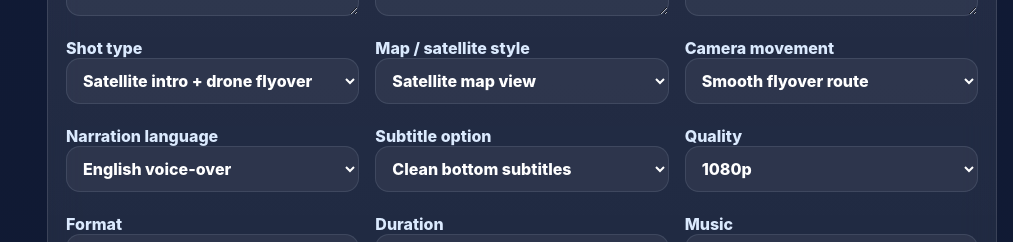
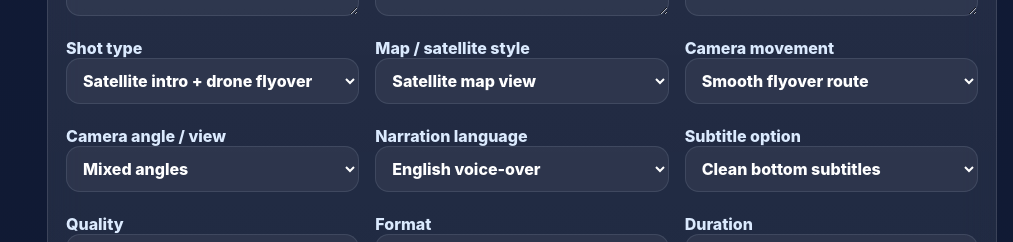
Before and after one commit to olcayto44/crelavo-vercel-upload, a Next.js app: page /dashboard/drone-shoot in a window 1280 px wide. Shown: the part 1520-1762 px from the top of the page, without its empty margins (267-1280 px from the left). Built offline with nearby package versions, Linux system fonts and the light colour scheme; no server answers.

Commit message:
add drone camera angle selector

```diff
--- a/src/components/DroneShootControlPanel.tsx
+++ b/src/components/DroneShootControlPanel.tsx
@@ -42,6 +42,7 @@ type DroneState = {
   format: string;
   duration: string;
   musicStyle: string;
+  cameraAngle: string;
   referenceNote: string;
   extraNote: string;
   materialPurpose: string;
@@ -60,6 +61,16 @@ const qualityOptions = ["1080p", "1080p premium", "720p preview", "4K"];
 const formatOptions = ["Vertical 9:16", "Horizontal 16:9", "Square 1:1"];
 const durationOptions = ["30 sec", "35 sec", "45 sec", "60 sec"];
 const musicOptions = ["Cinematic ambient music", "Premium cinematic music", "Travel / real estate feel", "No music", "Custom in prompt"];
+const cameraAngleOptions = [
+  "Mixed angles",
+  "Top-down bird's-eye view",
+  "45-degree angled aerial view",
+  "Low-altitude close flyover",
+  "Side tracking shot",
+  "Left-to-right flyover",
+  "Right-to-left flyover",
+  "Orbit around location"
+];
 const materialPurposeOptions = [
   { value: "drone_map_reference", label: "Map / satellite reference" },
   { value: "drone_route_reference", label: "Route reference" },
@@ -82,6 +93,7 @@ function initialState(): DroneState {
     format: "Vertical 9:16",
     duration: "35 sec",
     musicStyle: musicOptions[0],
+    cameraAngle: cameraAngleOptions[0],
     referenceNote: "",
     extraNote: "",
     materialPurpose: materialPurposeOptions[0].value,
@@ -166,6 +178,7 @@ export function DroneShootControlPanel() {
       format: state.format,
       duration: state.duration,
       musicStyle: state.musicStyle,
+      cameraAngle: state.cameraAngle,
       referenceNote: state.referenceNote.trim(),
       extraNote: state.extraNote.trim(),
       uploadedMaterials: state.uploadedMaterials
@@ -173,7 +186,7 @@ export function DroneShootControlPanel() {
     const materialSummary = state.uploadedMaterials.length
       ? state.uploadedMaterials.map((item) => `${item.title} (${item.reference_type}, ${item.kind}): ${item.file_url}`).join(" | ")
       : "not uploaded";
-    const prompt = `Create an AI drone / satellite-style location video for ${droneDetails.locationAddress}. Route/path: ${droneDetails.routePath || "not provided"}. Marked map/satellite area: ${droneDetails.markedArea || "not provided"}. Shot type: ${droneDetails.shotType}. Map/satellite style: ${droneDetails.mapStyle}. Camera movement: ${droneDetails.cameraMovement}. Quality: ${droneDetails.quality}. Format: ${droneDetails.format}. Duration target: ${droneDetails.duration}. Use ${droneDetails.narrationLanguage} and ${droneDetails.subtitleOption}. Music direction: ${droneDetails.musicStyle}. Reference note: ${droneDetails.referenceNote || "not provided"}. Uploaded drone reference files: ${materialSummary}. Extra note: ${droneDetails.extraNote || "not provided"}. Include route/camera planning, location labels, aerial-style visuals, narration, music and final MP4 delivery. This is AI-only drone-style production, not a real physical drone shoot.`;
+    const prompt = `Create an AI drone / satellite-style location video for ${droneDetails.locationAddress}. Route/path: ${droneDetails.routePath || "not provided"}. Marked map/satellite area: ${droneDetails.markedArea || "not provided"}. Shot type: ${droneDetails.shotType}. Map/satellite style: ${droneDetails.mapStyle}. Camera movement: ${droneDetails.cameraMovement}. Camera angle / view: ${droneDetails.cameraAngle}. Quality: ${droneDetails.quality}. Format: ${droneDetails.format}. Duration target: ${droneDetails.duration}. Use ${droneDetails.narrationLanguage} and ${droneDetails.subtitleOption}. Music direction: ${droneDetails.musicStyle}. Reference note: ${droneDetails.referenceNote || "not provided"}. Uploaded drone reference files: ${materialSummary}. Extra note: ${droneDetails.extraNote || "not provided"}. Include route/camera planning, location labels, aerial-style visuals, narration, music and final MP4 delivery. This is AI-only drone-style production, not a real physical drone shoot.`;
 
   try {
     const { data: sessionData } = await supabaseBrowser().auth.getSession();
@@ -203,6 +216,7 @@ export function DroneShootControlPanel() {
           music_profile: droneDetails.musicStyle,
           environment_profile: droneDetails.visualStyle,
           drone_details: droneDetails,
+          camera_angle: droneDetails.cameraAngle,
           uploaded_materials: state.uploadedMaterials,
           request_metadata: { productionType: "drone_video", droneDetails, uploadedMaterials: state.uploadedMaterials, preferredProvider: "auto_drone_video" },
           input_json: { productionType: "drone_video", droneDetails, uploadedMaterials: state.uploadedMaterials, preferredProvider: "auto_drone_video" }
@@ -279,6 +293,7 @@ export function DroneShootControlPanel() {
           <label>Shot type<select value={state.shotType} onChange={(event) => setState((current) => ({ ...current, shotType: event.target.value }))}>{shotTypes.map((item) => <option key={item}>{item}</option>)}</select></label>
           <label>Map / satellite style<select value={state.mapStyle} onChange={(event) => setState((current) => ({ ...current, mapStyle: event.target.value }))}>{mapStyles.map((item) => <option key={item}>{item}</option>)}</select></label>
           <label>Camera movement<select value={state.cameraMovement} onChange={(event) => setState((current) => ({ ...current, cameraMovement: event.target.value }))}>{cameraMovements.map((item) => <option key={item}>{item}</option>)}</select></label>
+          <label>Camera angle / view<select value={state.cameraAngle} onChange={(event) => setState((current) => ({ ...current, cameraAngle: event.target.value }))}>{cameraAngleOptions.map((item) => <option key={item}>{item}</option>)}</select></label>
           <label>Narration language<select value={state.narrationLanguage} onChange={(event) => setState((current) => ({ ...current, narrationLanguage: event.target.value }))}>{narrationOptions.map((item) => <option key={item}>{item}</option>)}</select></label>
           <label>Subtitle option<select value={state.subtitleOption} onChange={(event) => setState((current) => ({ ...current, subtitleOption: event.target.value }))}>{subtitleOptions.map((item) => <option key={item}>{item}</option>)}</select></label>
           <label>Quality<select value={state.quality} onChange={(event) => setState((current) => ({ ...current, quality: event.target.value }))}>{qualityOptions.map((item) => <option key={item}>{item}</option>)}</select></label>
```
